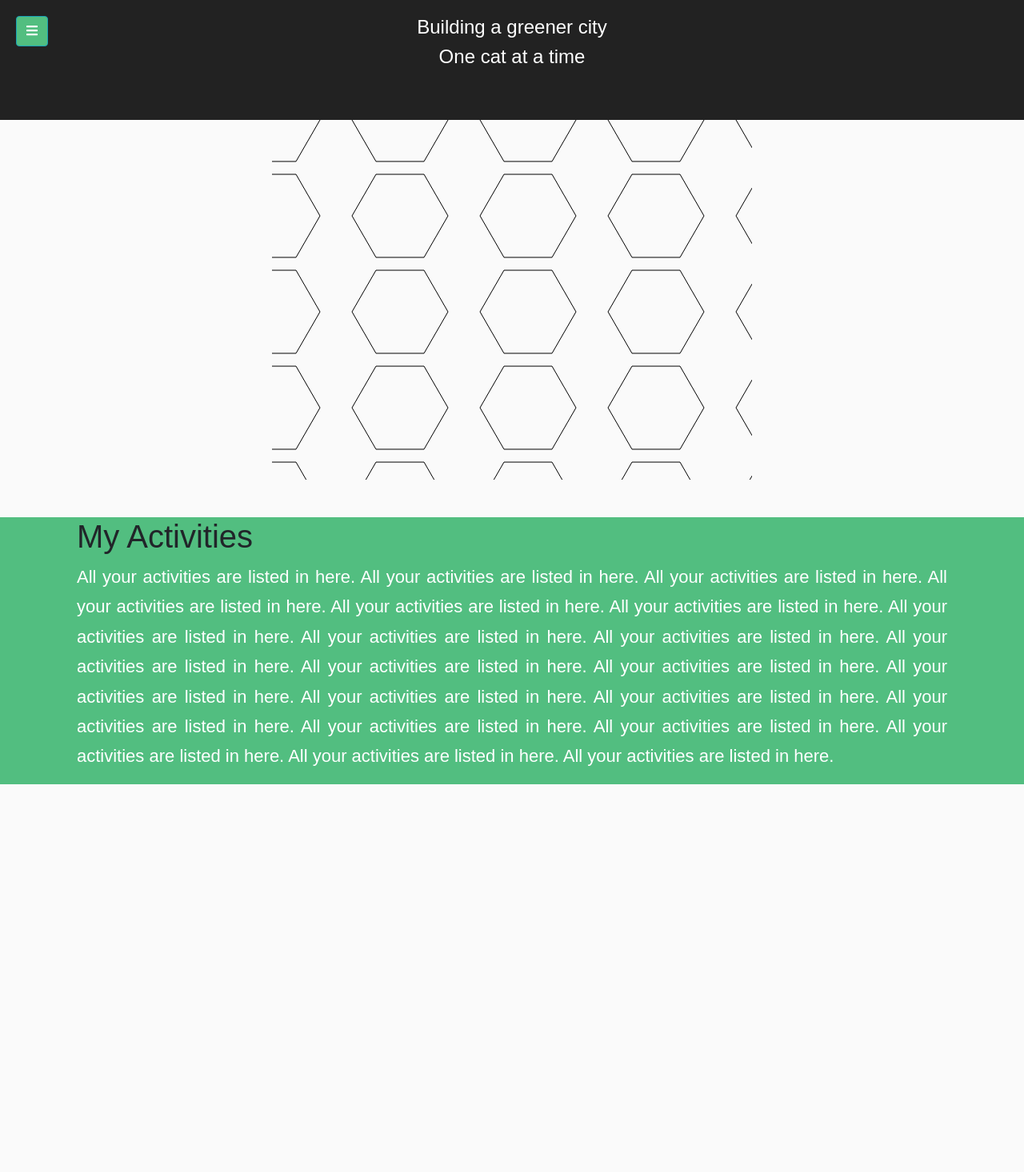
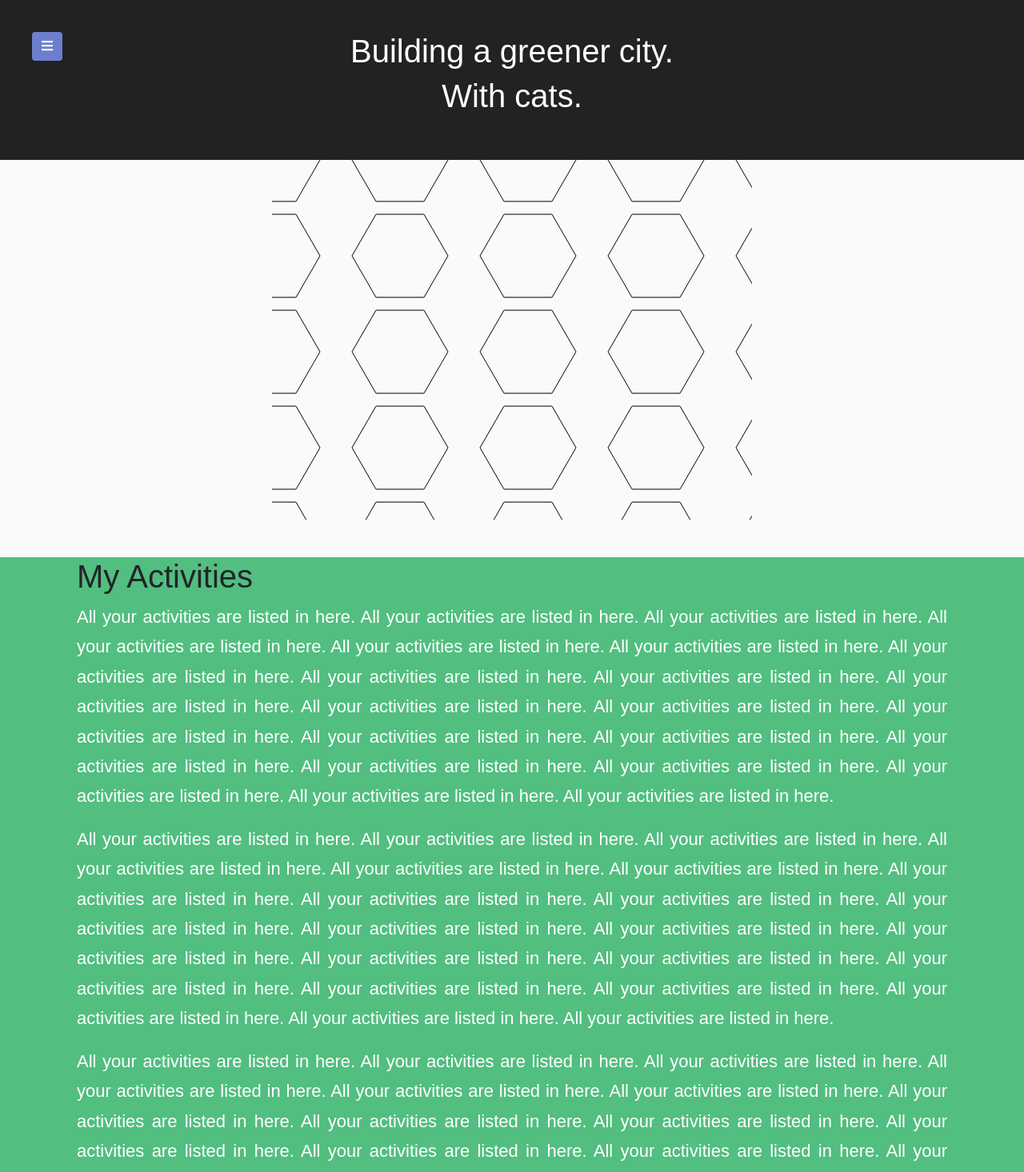
Before and after one commit to UOttackHack2018/CatsForEarth, a React (Create React App) app in the folder client/: page / in a window 1280 px wide. Shown: the top 1466 px of the page at 80% size. Before the commit the page ends 1021 px from the top, so only its background shows below. Built offline with nearby package versions, Linux system fonts and the light colour scheme.

Commit message:
Latest changes, minor

```diff
--- a/client/src/App.css
+++ b/client/src/App.css
@@ -19,6 +19,7 @@
 
 .menu-button-fixed {
   position: fixed;
+  border: none;
 }
 
 .App-logo {
@@ -28,13 +29,9 @@
 
 .App-header {
   background-color: #222;
-  height: 150px;
-  padding: 20px;
+  height: 200px;
+  padding: 40px;
   color: white;
-}
-
-.App-title {
-  font-size: 1.5em;
 }
 
 .App-intro {
--- a/client/src/App.js
+++ b/client/src/App.js
@@ -33,14 +33,14 @@ class App extends Component {
           <header className="App-header">
 
             <div id="content">
-              <button onClick={this.onSideNavClick.bind(this)} type="button" id="sidebarCollapse" className={isNavActive ? "btn btn-info navbar-btn menu-button-fixed menu-margin" : "btn btn-info navbar-btn menu-button-fixed"}>
+              <button onClick={this.onSideNavClick.bind(this)} type="button" id="sidebarCollapse" className={isNavActive ? "btn btn-dark navbar-btn menu-button-fixed menu-margin" : "btn btn-dark navbar-btn menu-button-fixed"}>
                 <i className="fas fa-bars"></i>
               </button>
             </div>
 
 
-            <h1 className="App-title">Building a greener city</h1>
-            <h1 className="App-title">One cat at a time</h1>
+            <h1>Building a greener city.</h1>
+            <h1>With cats.</h1>
           </header>
           <Map />
           <Activities />
--- a/client/src/components/Activities.js
+++ b/client/src/components/Activities.js
@@ -16,6 +16,22 @@ export const Activities = () => {
                     All your activities are listed in here. All your activities are listed in here. All your activities are listed in here.
                     All your activities are listed in here. All your activities are listed in here. All your activities are listed in here.
                     </p>
+                    <p>All your activities are listed in here. All your activities are listed in here. All your activities are listed in here.
+                    All your activities are listed in here. All your activities are listed in here. All your activities are listed in here.
+                    All your activities are listed in here. All your activities are listed in here. All your activities are listed in here.
+                    All your activities are listed in here. All your activities are listed in here. All your activities are listed in here.
+                    All your activities are listed in here. All your activities are listed in here. All your activities are listed in here.
+                    All your activities are listed in here. All your activities are listed in here. All your activities are listed in here.
+                    All your activities are listed in here. All your activities are listed in here. All your activities are listed in here.
+                    </p>
+                    <p>All your activities are listed in here. All your activities are listed in here. All your activities are listed in here.
+                    All your activities are listed in here. All your activities are listed in here. All your activities are listed in here.
+                    All your activities are listed in here. All your activities are listed in here. All your activities are listed in here.
+                    All your activities are listed in here. All your activities are listed in here. All your activities are listed in here.
+                    All your activities are listed in here. All your activities are listed in here. All your activities are listed in here.
+                    All your activities are listed in here. All your activities are listed in here. All your activities are listed in here.
+                    All your activities are listed in here. All your activities are listed in here. All your activities are listed in here.
+                    </p>
                 </div>
             </div>
         </div>
--- a/client/src/styles/SideNav.css
+++ b/client/src/styles/SideNav.css
@@ -30,7 +30,7 @@
 }
 
 #sidebarCollapse {
-    background-color: #52BE80;
+    background-color: #6d7fcc;
 }
 
 @import "https://fonts.googleapis.com/css?family=Poppins:300,400,500,600,700";
```
